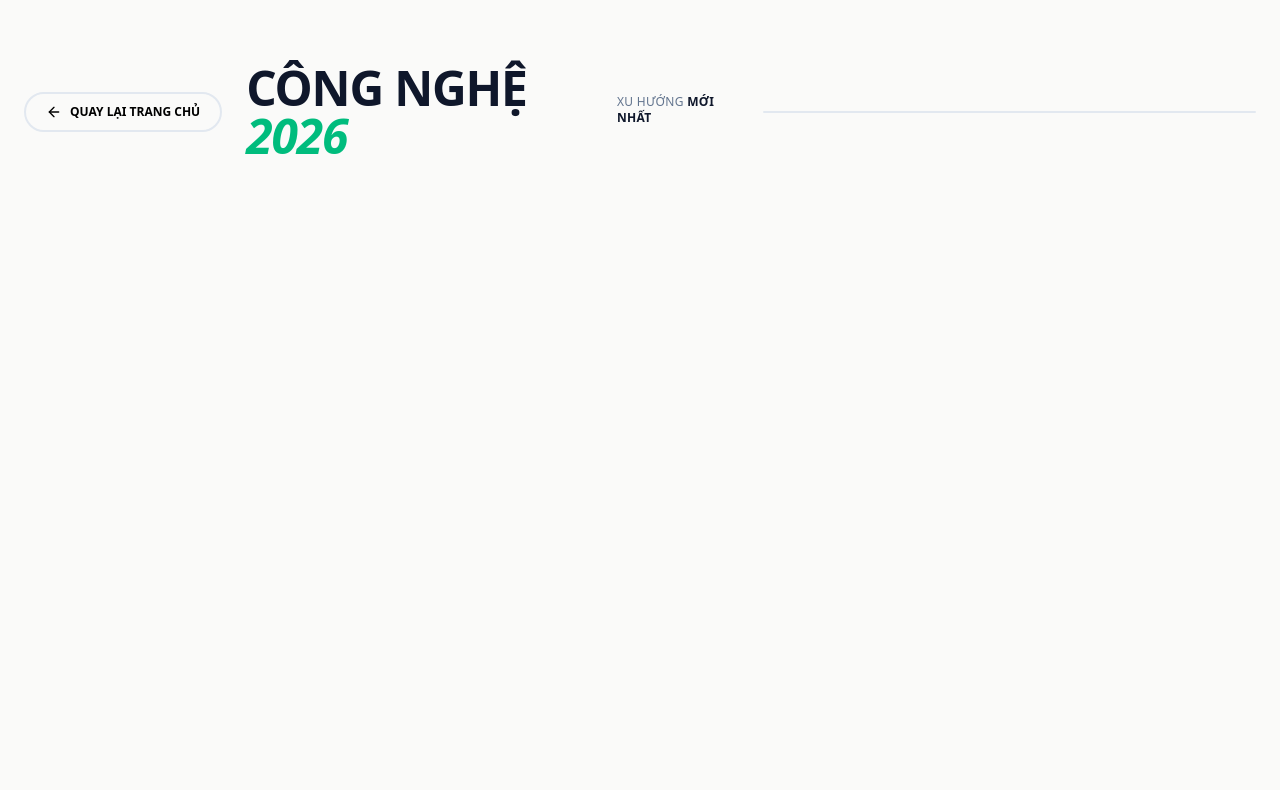
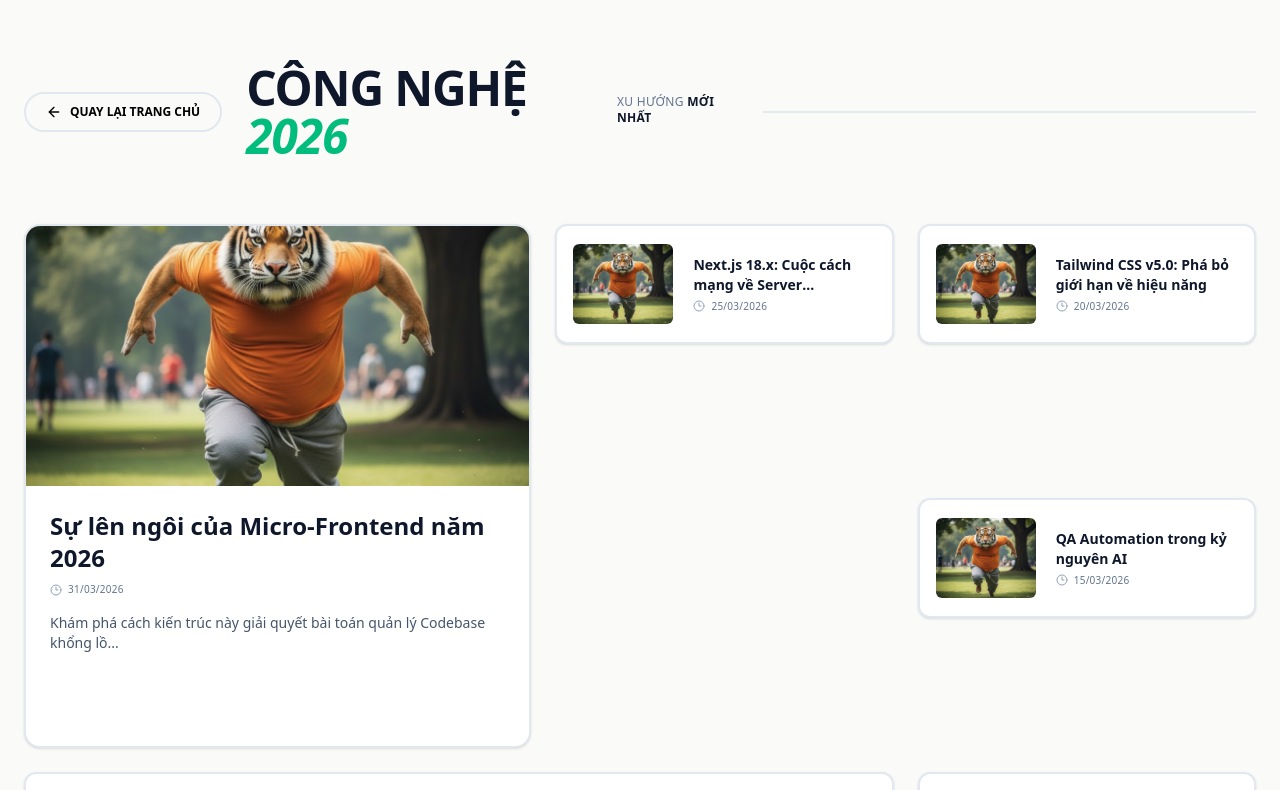
Before and after one commit to tuanpa00180/Fatcat, a Next.js app: page /blog/tech-2026 in a window 1280 px wide. Shown: the top 790 px of the page. Built offline with nearby package versions, Linux system fonts and the light colour scheme.

Commit message:
Fix: Fix the clock wise on tech-2026 main page 8th times

```diff
--- a/src/app/blog/tech-2026/page.tsx
+++ b/src/app/blog/tech-2026/page.tsx
@@ -112,17 +112,19 @@ const PostCard = ({
 export default function Tech2026Page() {
   const router = useRouter();
 
-  // Lấy đúng 6 bài đầu tiên để khớp với ma trận 3x3
-  const displayPosts = posts.slice(0, 6);
-  const featuredPost = displayPosts[0];
-  const otherPosts = displayPosts.slice(1);
+// Đảm bảo bài "Micro-Frontend" là posts[0]
+  // Đảm bảo bài "Next.js" là posts[1]
+  // ... Bài "WASM" là posts[2]
 
-  const clockwiseClasses = [
-    "class-area-1", // Bài 2
-    "class-area-2", // Bài 3
-    "class-area-3", // Bài 4
-    "class-area-4", // Bài 5
-    "class-area-5", // Bài 6
+  const featuredPost = posts[0]; // Bài mới nhất/To nhất
+  const otherPosts = posts.slice(1, 6); // 5 bài tiếp theo
+
+  const clockwisePositions = [
+    "pos-1", // Bài 2 (Next.js) - Trên Giữa
+    "pos-2", // Bài 3 (WASM) - Trên Phải
+    "pos-3", // Bài 4 (Tailwind) - Giữa Phải
+    "pos-4", // Bài 5 (QA Auto) - Dưới Phải
+    "pos-5", // Bài 6 (Edge) - Dưới Giữa (Chân bài chính)
   ];
 
   return (
@@ -150,19 +152,16 @@ export default function Tech2026Page() {
           <div className="h-0.5 flex-1 bg-slate-200 rounded-full"></div>
         </header>
 
-        <section className="grid-tech-layout">
-          {/* BÀI 1: FEATURED (Luôn phải hiện ở ô feat) */}
-          <div className="class-featured min-h-full">
+<section className="grid-tech-2026">
+          {/* 🎯 BÀI TO NHẤT: Ép chết vào cột trái */}
+          <div className="pos-main w-full h-full">
             <PostCard post={featuredPost} isFeatured={true} />
           </div>
 
-          {/* BÀI 2-6: CHẠY QUANH */}
+          {/* 🎯 5 BÀI CÒN LẠI: Chạy vòng quanh */}
           {otherPosts.map((post, index) => (
-            <div
-              key={post.id}
-              className={`${clockwiseClasses[index]} min-h-full`}
-            >
-              <PostCard post={post} isFeatured={false} />
+            <div key={post.id} className={`${clockwisePositions[index]} w-full h-full`}>
+               <PostCard post={post} isFeatured={false} />
             </div>
           ))}
         </section>
--- a/src/app/globals.css
+++ b/src/app/globals.css
@@ -1,44 +1,28 @@
 @import "tailwindcss";
 
 @layer utilities {
-  .grid-tech-layout {
+  .grid-tech-2026 {
     display: grid;
-    /* Ép cứng 3 cột và 3 hàng */
+    /* 3 Cột: Cột 1 rộng nhất cho bài Featured */
     grid-template-columns: 1.5fr 1fr 1fr;
-    grid-template-rows: 280px 280px 280px;
-
-    /* Vẽ trực tiếp bản đồ ô ở đây */
+    /* 3 Hàng cố định chiều cao để không bị đè */
+    grid-template-rows: 250px 250px 250px;
+    /* Bản đồ 3x3 chuẩn kim đồng hồ ôm quanh FEATURED */
     grid-template-areas:
-      "feat a1 a2"
-      "feat a5 a3"
-      "a5   a5 a4";
+      "main top-mid top-right"
+      "main bot-left mid-right"
+      "bot-mid bot-mid bot-right";
     gap: 1.5rem;
   }
 
-  /* Định nghĩa lại Area - Đảm bảo tên bên phải trùng khớp với bản đồ trên */
-  .class-featured {
-    grid-area: feat !important;
-  }
-
-  .class-area-1 {
-    grid-area: a1 !important;
-  }
-
-  .class-area-2 {
-    grid-area: a2 !important;
-  }
-
-  .class-area-3 {
-    grid-area: a3 !important;
-  }
-
-  .class-area-4 {
-    grid-area: a4 !important;
-  }
-
-  .class-area-5 {
-    grid-area: a5 !important;
-  }
+  /* Ép từng class vào đúng vùng trên bản đồ */
+  .pos-main { grid-area: main !important; }
+  .pos-1 { grid-area: top-mid !important; }
+  .pos-2 { grid-area: top-right !important; }
+  .pos-3 { grid-area: mid-right !important; }
+  .pos-4 { grid-area: bot-right !important; }
+  .pos-5 { grid-area: bot-mid !important; }
+  /* pos-5 (bot-mid) sẽ nằm dưới chân bài main */
 }
 
 /* Các tiện ích hỗ trợ hiệu ứng 3D (Quan trọng cho hiệu ứng lật sách) */
```
